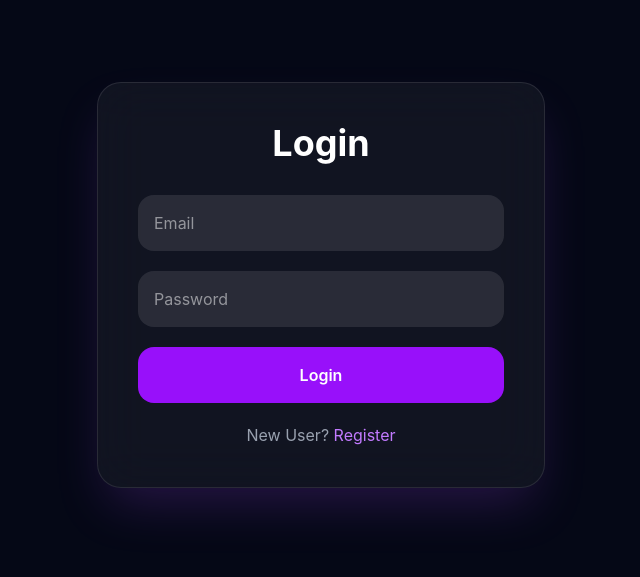
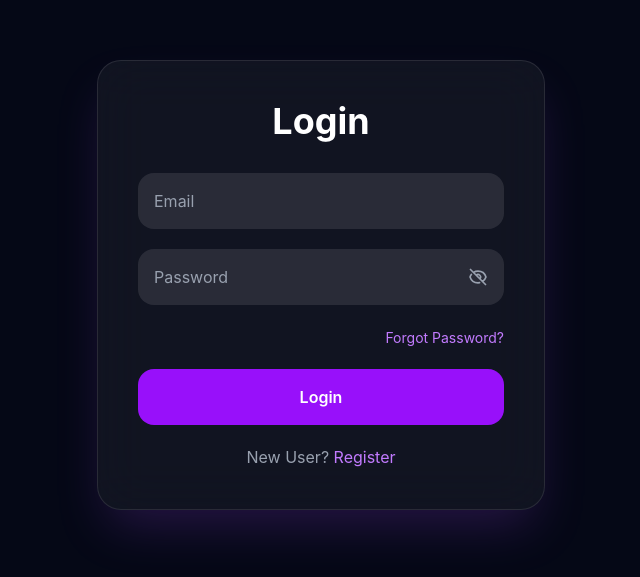
Before and after one commit to Adi-tya03/anime-physique-calculator, a React app in the folder frontend/: page /login in a window 1280 px wide. Shown: the part 115-692 px from the top of the page, without its empty margins (319-959 px from the left). Built offline with nearby package versions, Linux system fonts and the light colour scheme; the HTML template or start-up script is replaced by a standard one.

Commit message:
feat: eye toggle, confirm password, forgot password, fixed carousel

```diff
--- a/frontend/src/pages/Landing.jsx
+++ b/frontend/src/pages/Landing.jsx
@@ -27,7 +27,6 @@ export default function Landing() {
   return (
     <div className="min-h-screen bg-[#050816] relative overflow-hidden text-white">
       <div className="absolute inset-0 bg-[radial-gradient(circle_at_20%_20%,rgba(124,58,237,0.22),transparent_32%),radial-gradient(circle_at_85%_70%,rgba(6,182,212,0.18),transparent_30%)]" />
-
       <div className="absolute inset-0 bg-[linear-gradient(rgba(255,255,255,0.025)_1px,transparent_1px),linear-gradient(90deg,rgba(255,255,255,0.025)_1px,transparent_1px)] bg-[size:48px_48px]" />
 
       <Navbar />
@@ -68,53 +67,55 @@ export default function Landing() {
           </div>
         </motion.div>
 
+        {/* Character carousel - float animation is on the wrapper, character swap is inside */}
+        <div
+          className="hidden md:flex justify-center items-center"
+          onMouseEnter={() => setIsPaused(true)}
+          onMouseLeave={() => setIsPaused(false)}
+        >
+          {/* Floating wrapper - separate from AnimatePresence */}
           <motion.div
-          initial={{ opacity: 0, scale: 0.9 }}
-          animate={{
-            opacity: 1,
-            scale: 1,
-            y: [0, -12, 0],
-          }}
+            animate={{ y: [0, -12, 0] }}
             transition={{
               duration: 4,
               repeat: Infinity,
               ease: "easeInOut",
             }}
-          className="hidden md:flex justify-center items-center"
-          onMouseEnter={() => setIsPaused(true)}
-          onMouseLeave={() => setIsPaused(false)}
-        >
-          <div
             className="relative w-[430px] h-[520px] flex items-center justify-center"
-            style={{
-              transformStyle: "preserve-3d",
-              perspective: "1000px",
-            }}
           >
             <div className="absolute bottom-10 w-[320px] h-[90px] rounded-full bg-black/50 blur-2xl scale-x-125" />
 
+            {/* Character swap - clean instant cut on hover, transition when auto-cycling */}
             <AnimatePresence mode="wait">
-              <motion.div
+              <motion.img
                 key={heroes[currentHero].name}
-                initial={{ opacity: 0, scale: 0.9, x: 40 }}
-                animate={{ opacity: 1, scale: 1, x: 0 }}
-                exit={{ opacity: 0, scale: 1.05, x: -40 }}
-                transition={{ duration: 0.6 }}
-                className="relative z-10 h-full flex items-center justify-center"
-                style={{
-                  transform: "translateZ(70px)",
-                }}
-              >
-                <img
                 src={heroes[currentHero].image}
                 alt={heroes[currentHero].name}
                 draggable="false"
-                  className="h-[500px] object-contain select-none pointer-events-none drop-shadow-[0_35px_45px_rgba(0,0,0,0.65)]"
+                initial={{ opacity: 0, scale: 0.92 }}
+                animate={{ opacity: 1, scale: 1 }}
+                exit={{ opacity: 0, scale: 1.04 }}
+                transition={{ duration: isPaused ? 0 : 0.5 }}
+                className="relative z-10 h-[500px] object-contain select-none pointer-events-none drop-shadow-[0_35px_45px_rgba(0,0,0,0.65)]"
               />
-              </motion.div>
             </AnimatePresence>
+
+            {/* Dot indicators */}
+            <div className="absolute bottom-0 flex gap-2 z-20">
+              {heroes.map((_, i) => (
+                <button
+                  key={i}
+                  onClick={() => setCurrentHero(i)}
+                  className={`w-2 h-2 rounded-full transition-all duration-300 ${
+                    i === currentHero
+                      ? "bg-cyan-400 w-5"
+                      : "bg-white/30 hover:bg-white/60"
+                  }`}
+                />
+              ))}
             </div>
           </motion.div>
+        </div>
       </main>
     </div>
   );
--- a/frontend/src/pages/Login.jsx
+++ b/frontend/src/pages/Login.jsx
@@ -1,30 +1,30 @@
 import { useState } from "react";
+import axios from "axios";
+import { Link, useNavigate } from "react-router-dom";
 
-import axios from "axios";
-
-import {
-
-Link,
-
-useNavigate
-
-} from "react-router-dom";
-
+function EyeIcon({ open }) {
+  return open ? (
+    <svg xmlns="http://www.w3.org/2000/svg" className="w-5 h-5" fill="none" viewBox="0 0 24 24" stroke="currentColor">
+      <path strokeLinecap="round" strokeLinejoin="round" strokeWidth={2} d="M15 12a3 3 0 11-6 0 3 3 0 016 0z" />
+      <path strokeLinecap="round" strokeLinejoin="round" strokeWidth={2} d="M2.458 12C3.732 7.943 7.523 5 12 5c4.478 0 8.268 2.943 9.542 7-1.274 4.057-5.064 7-9.542 7-4.477 0-8.268-2.943-9.542-7z" />
+    </svg>
+  ) : (
+    <svg xmlns="http://www.w3.org/2000/svg" className="w-5 h-5" fill="none" viewBox="0 0 24 24" stroke="currentColor">
+      <path strokeLinecap="round" strokeLinejoin="round" strokeWidth={2} d="M13.875 18.825A10.05 10.05 0 0112 19c-4.478 0-8.268-2.943-9.543-7a9.97 9.97 0 011.563-3.029m5.858.908a3 3 0 114.243 4.243M9.878 9.878l4.242 4.242M9.88 9.88l-3.29-3.29m7.532 7.532l3.29 3.29M3 3l3.59 3.59m0 0A9.953 9.953 0 0112 5c4.478 0 8.268 2.943 9.543 7a10.025 10.025 0 01-4.132 5.411m0 0L21 21" />
+    </svg>
+  );
+}
 
 export default function Login() {
-
   const navigate = useNavigate();
 
-
   const [email, setEmail] = useState("");
-
   const [password, setPassword] = useState("");
-
   const [loading, setLoading] = useState(false);
-
   const [error, setError] = useState("");
-
-
+  const [showPassword, setShowPassword] = useState(false);
+  const [forgotSent, setForgotSent] = useState(false);
+  const [forgotLoading, setForgotLoading] = useState(false);
 
   const handleLogin = async (e) => {
     e.preventDefault();
@@ -42,13 +42,8 @@ const handleLogin = async (e) => {
       );
 
       const token = response.data.access_token;
-    console.log("Token received:", token); // debug line
-
       localStorage.setItem("token", token);
-    console.log("Token saved:", localStorage.getItem("token")); // debug line
-
-    navigate("/");  // ← go directly to protected route to confirm token works
-
+      navigate("/");
     } catch (err) {
       setError(err.response?.data?.detail || "Login Failed");
     } finally {
@@ -56,259 +51,107 @@ const handleLogin = async (e) => {
     }
   };
 
+  const handleForgotPassword = async () => {
+    if (!email) {
+      setError("Enter your email above first, then click Forgot Password.");
+      return;
+    }
+    setForgotLoading(true);
+    setError("");
+    try {
+      await axios.post(
+        "https://anime-physique-calculator.onrender.com/auth/forgot-password",
+        { email }
+      );
+      setForgotSent(true);
+    } catch (err) {
+      setError(err.response?.data?.detail || "Could not send reset email. Try again.");
+    } finally {
+      setForgotLoading(false);
+    }
+  };
+
   return (
+    <div className="min-h-screen bg-[#050816] flex justify-center items-center px-6">
+      <div className="w-full max-w-md bg-white/5 backdrop-blur-xl border border-white/10 rounded-3xl p-10 shadow-2xl shadow-purple-500/20">
+        <h1 className="text-white text-4xl font-bold text-center mb-8">Login</h1>
 
-<div
-
-className="
-
-min-h-screen
-
-bg-[#050816]
-
-flex
-
-justify-center
-
-items-center
-
-px-6
-
-"
-
+        {forgotSent ? (
+          <div className="text-center space-y-4">
+            <div className="text-5xl">📧</div>
+            <h2 className="text-white text-xl font-bold">Check your email</h2>
+            <p className="text-gray-400 text-sm">
+              We sent a password reset link to <span className="text-purple-400">{email}</span>.
+              Check your inbox (and spam folder).
+            </p>
+            <button
+              onClick={() => setForgotSent(false)}
+              className="text-purple-400 hover:text-purple-300 text-sm"
             >
-
-
-<div
-
-className="
-
-w-full
-
-max-w-md
-
-bg-white/5
-
-backdrop-blur-xl
-
-border
-
-border-white/10
-
-rounded-3xl
-
-p-10
-
-shadow-2xl
-
-shadow-purple-500/20
-
-"
-
->
-
-
-<h1
-
-className="
-
-text-white
-
-text-4xl
-
-font-bold
-
-text-center
-
-mb-8
-
-"
-
->
-
-Login
-
-</h1>
-
-
-
-<form
-
-onSubmit={handleLogin}
-
-className="space-y-5"
-
->
-
-
+              Back to Login
+            </button>
+          </div>
+        ) : (
+          <form onSubmit={handleLogin} className="space-y-5">
             <input
-
               type="email"
-
               placeholder="Email"
-
               value={email}
-
-onChange={(e)=>setEmail(e.target.value)}
-
-className="
-
-w-full
-
-p-4
-
-rounded-2xl
-
-bg-white/10
-
-text-white
-
-outline-none
-
-"
-
+              onChange={(e) => setEmail(e.target.value)}
+              className="w-full p-4 rounded-2xl bg-white/10 text-white outline-none placeholder-gray-400"
               required
-
             />
 
+            <div className="relative">
+              <input
+                type={showPassword ? "text" : "password"}
+                placeholder="Password"
+                value={password}
+                onChange={(e) => setPassword(e.target.value)}
+                className="w-full p-4 pr-12 rounded-2xl bg-white/10 text-white outline-none placeholder-gray-400"
+                required
+              />
+              <button
+                type="button"
+                onClick={() => setShowPassword(!showPassword)}
+                className="absolute right-4 top-1/2 -translate-y-1/2 text-gray-400 hover:text-white transition"
+              >
+                <EyeIcon open={showPassword} />
+              </button>
+            </div>
 
+            <div className="text-right">
+              <button
+                type="button"
+                onClick={handleForgotPassword}
+                disabled={forgotLoading}
+                className="text-sm text-purple-400 hover:text-purple-300 transition disabled:opacity-50"
+              >
+                {forgotLoading ? "Sending..." : "Forgot Password?"}
+              </button>
+            </div>
 
-
-<input
-
-type="password"
-
-placeholder="Password"
-
-value={password}
-
-onChange={(e)=>setPassword(e.target.value)}
-
-className="
-
-w-full
-
-p-4
-
-rounded-2xl
-
-bg-white/10
-
-text-white
-
-outline-none
-
-"
-
-required
-
-/>
-
-
-
-
-{
-
-error &&
-
-<p className="text-red-400 text-center">
-
-{error}
-
-</p>
-
-}
-
-
-
+            {error && <p className="text-red-400 text-center text-sm">{error}</p>}
 
             <button
-
               type="submit"
-
               disabled={loading}
-
-className="
-
-w-full
-
-bg-purple-600
-
-hover:bg-purple-500
-
-rounded-2xl
-
-py-4
-
-text-white
-
-font-semibold
-
-transition
-
-duration-300
-
-"
-
+              className="w-full bg-purple-600 hover:bg-purple-500 rounded-2xl py-4 text-white font-semibold transition duration-300 disabled:opacity-50"
             >
-
-{
-
-loading
-
-?
-
-"Logging In..."
-
-:
-
-"Login"
-
-}
-
+              {loading ? "Logging In..." : "Login"}
             </button>
 
-
-
             <div className="text-center">
-
               <p className="text-gray-400">
-
                 New User?{" "}
-
-<Link
-
-to="/register"
-
-className="
-
-text-purple-400
-
-hover:text-purple-300
-
-"
-
->
-
+                <Link to="/register" className="text-purple-400 hover:text-purple-300">
                   Register
-
                 </Link>
-
               </p>
-
             </div>
-
-
           </form>
-
-
-
+        )}
       </div>
-
-
-
     </div>
-
-)
-
+  );
 }
```
Lines whose indentation alone changed are shown as unchanged.
